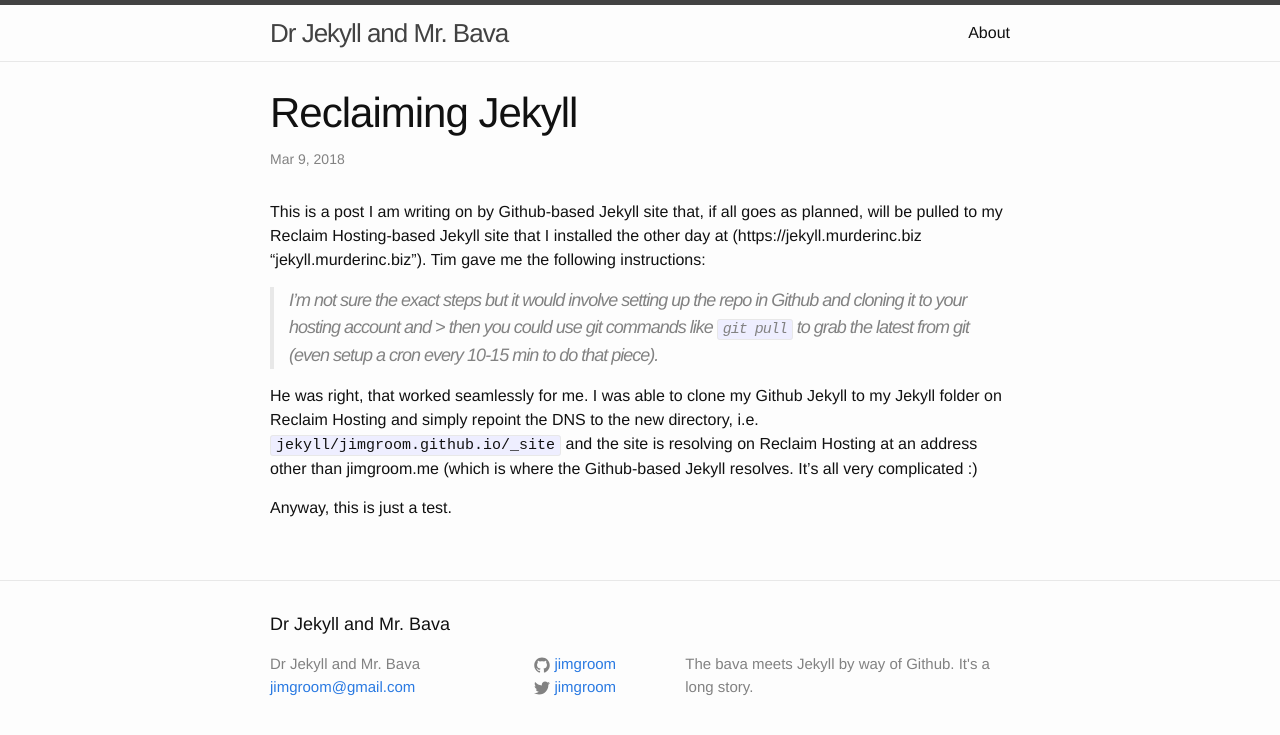
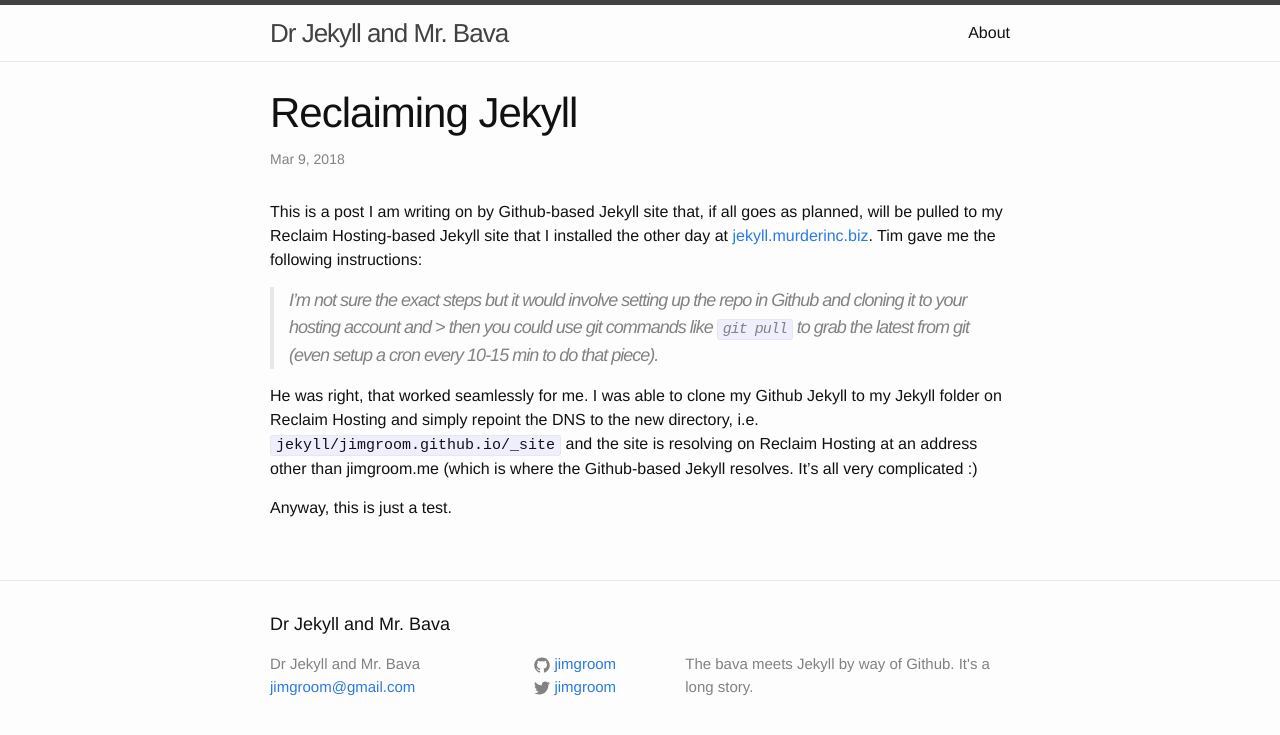
Before and after one commit to jimgroom/jimgroom.github.io, a Jekyll site: the page built from _posts/2018-03-09-reclaiming-jekyll.markdown, in a window 1280 px wide. Shown: the top 735 px of the page. Built offline with Jekyll 4.4.1, drawn with Linux system fonts in a browser that asks for light colours; our own code applies the rules of GitHub Pages for plain Markdown files.

Commit message:
Fixed links and edited post

````diff
--- a/_posts/2018-03-09-reclaiming-jekyll.markdown
+++ b/_posts/2018-03-09-reclaiming-jekyll.markdown
@@ -1,4 +1,4 @@
-This is a post I am writing on by Github-based Jekyll site that, if all goes as planned, will be pulled to my Reclaim Hosting-based Jekyll site that I installed the other day at  (https://jekyll.murderinc.biz "jekyll.murderinc.biz"). Tim gave me the following instructions:
+This is a post I am writing on by Github-based Jekyll site that, if all goes as planned, will be pulled to my Reclaim Hosting-based Jekyll site that I installed the other day at [jekyll.murderinc.biz](https://jekyll.murderinc.biz). Tim gave me the following instructions:
 
 > I’m not sure the exact steps but it would involve setting up the repo in Github and cloning it to your hosting account and  > then you could use git commands like ```git pull``` to grab the latest from git (even setup a cron every 10-15 min to do
 > that piece).
````
